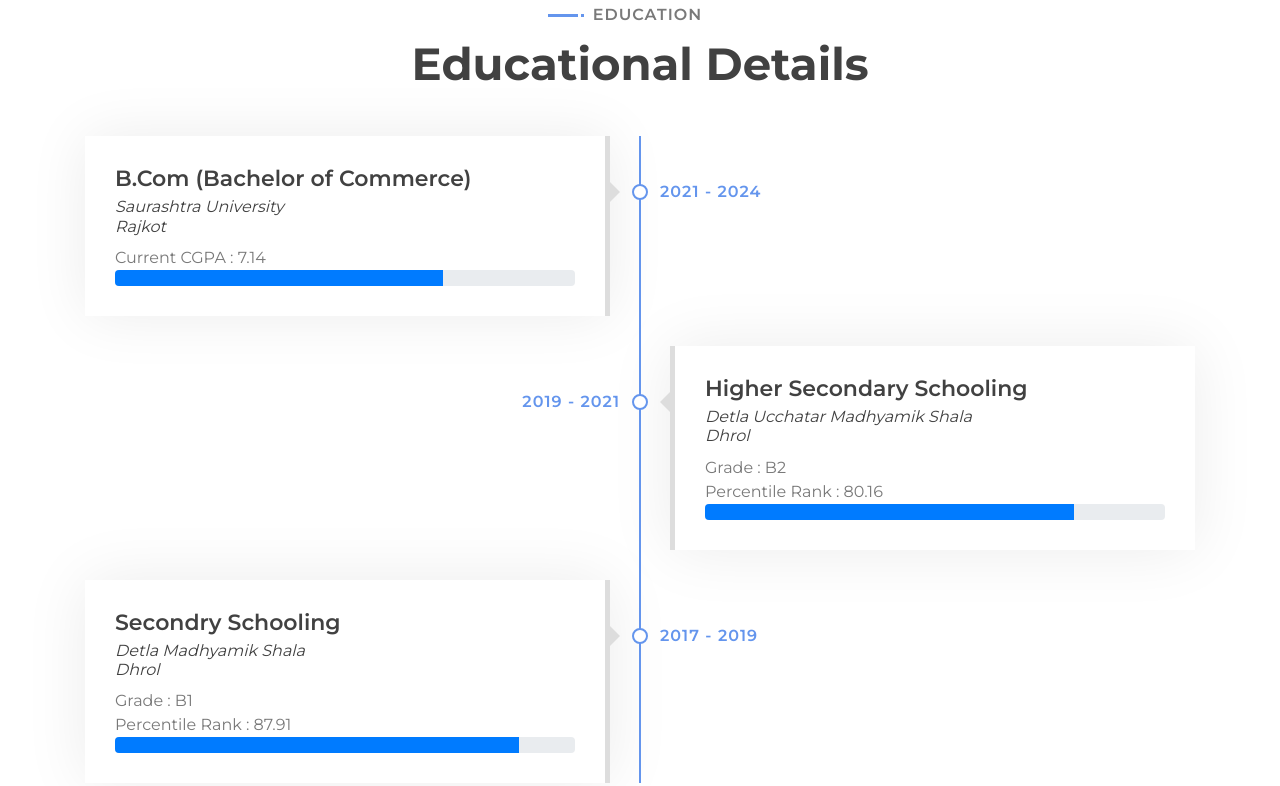
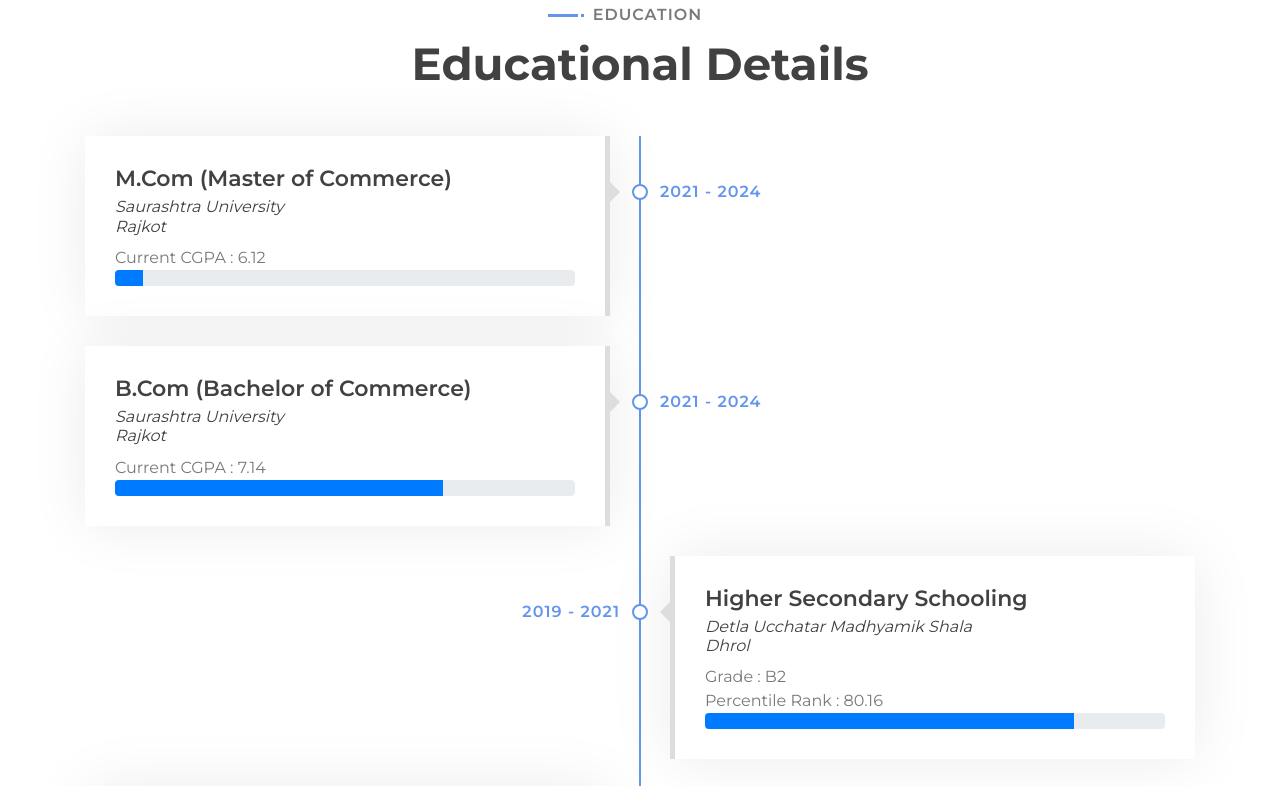
Before and after one commit to VaibhavDara/VaibhavDara.github.io, a plain HTML site: page index.html in a window 1280 px wide. Shown: the part 1086-1872 px from the top of the page. Drawn offline with nearby package versions, Linux system fonts and the light colour scheme.

Commit message:
Update index.html

```diff
--- a/index.html
+++ b/index.html
@@ -224,7 +224,20 @@
                 <h2>Educational Details</h2>
             </header>
             <div class="skills timeline">
-                <div class="timeline-item left wow slideInLeft" data-wow-delay="0.1s">
+               <div class="timeline-item left wow slideInLeft" data-wow-delay="0.1s">
+                    <div class="timeline-text">
+                        <div class="timeline-date">2021 - 2024</div>
+                        <h2>M.Com (Master of Commerce)</h2>
+                        <h4>Saurashtra University<br>Rajkot</h4>
+                        <p>
+                            Current CGPA : 6.12
+                        </p>
+                        <div class="progress">
+                            <div class="progress-bar" role="progressbar" aria-valuenow="6.12" aria-valuemin="0"
+                                aria-valuemax="100"></div>
+                        </div>
+                    </div>
+                </div> <div class="timeline-item left wow slideInLeft" data-wow-delay="0.1s">
                     <div class="timeline-text">
                         <div class="timeline-date">2021 - 2024</div>
                         <h2>B.Com (Bachelor of Commerce)</h2>
@@ -391,7 +404,7 @@
                     <h3>Jamvali, Jamjodhpur, Jammnagar, Gujarat<br>India</h3>
                     <div class="footer-menu">
                         <p>+91-9054361136</p>
-                        <p>vaibhavdara88@gmail.com</p>
+                        <p>vbcon11@gmail.com</p>
                     </div>
                     <div class="footer-social">
                         <a href="https://x.com/VaibhavDara2311?t=CabdTGzbQn0KkEILcw6UVQ&s=08" target="_blank"><i class="fab"><svg xmlns="http://www.w3.org/2000/svg" width="16" height="16" fill="currentColor" class="bi bi-twitter-x" viewBox="0 0 16 16">
```
